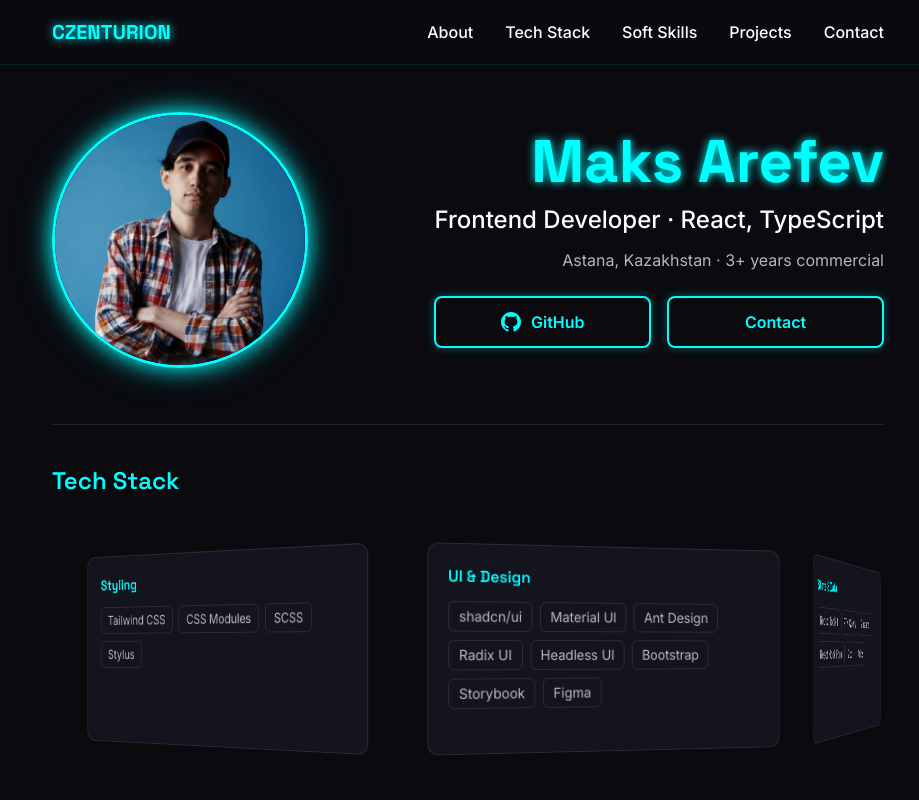
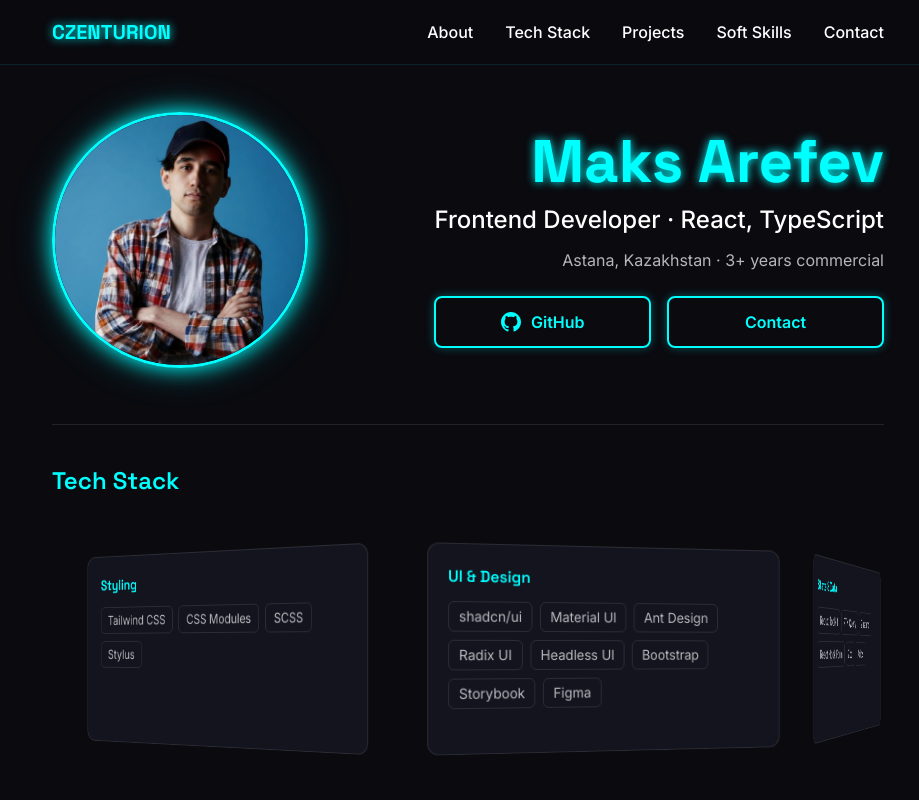
Before and after one commit to czenturion/cv, a React (Vite) app: page / in a window 1280 px wide. Shown: the top 800 px of the page, without its empty margins (172-1091 px from the left). Built offline with nearby package versions, Linux system fonts and the light colour scheme.

Commit message:
feat: show Projects before Soft Skills

```diff
--- a/src/App.tsx
+++ b/src/App.tsx
@@ -13,8 +13,8 @@ function App() {
       <main>
         <About />
         <TechStack />
+        <Projects />
         <SoftSkills />
-        <Projects />
         <Contact />
       </main>
       <Footer />
--- a/src/components/Header.tsx
+++ b/src/components/Header.tsx
@@ -3,8 +3,8 @@ import { useEffect, useState } from 'react'
 const links = [
   { href: '#about', label: 'About' },
   { href: '#tech-stack', label: 'Tech Stack' },
+  { href: '#projects', label: 'Projects' },
   { href: '#soft-skills', label: 'Soft Skills' },
-  { href: '#projects', label: 'Projects' },
   { href: '#contact', label: 'Contact' },
 ]
 
```
